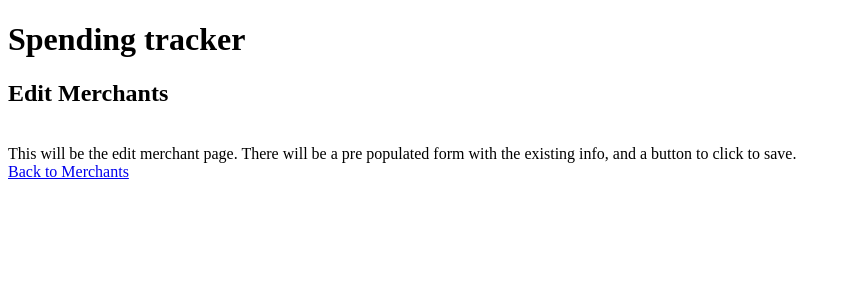
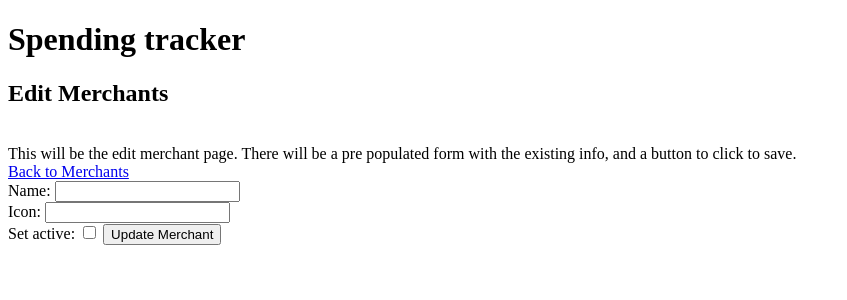
Before and after one commit to Andrew-Lindsay42/Spending-Tracker, a Flask app: template templates/merchants/edit.html in a window 1280 px wide. Shown: the top 300 px of the page, without its empty margins (0-847 px from the left). Run offline with Flask 2, Linux system fonts and the light colour scheme; the template is opened without the code that fills it, so the values that code supplies are empty; some libraries are stand-ins or nearby versions.

Commit message:
Added the edit merchant page and route

```diff
--- a/templates/merchants/edit.html
+++ b/templates/merchants/edit.html
@@ -5,4 +5,25 @@
 <br>This will be the edit merchant page. There will be a pre populated form with the existing info, and a button to click to save.
 
 <br><a href = "/merchants">Back to Merchants</a><br>
+
+<div id = "form">
+    <form action='/merchants/{{merchant.id}}/edit' method="post">
+
+        <label for="name">Name:</label>
+        <input type="text" name="name" id="name" value = "{{merchant.name}}">
+        <br>
+        <label for="icon">Icon:</label>
+        <input type="number" name="icon" id="icon" value = "{{merchant.icon_num}}" step="1">
+        <br>
+        {% if merchant.active %}
+            <label for="active">Set inactive:</label>
+            <input type="checkbox" name="inactive" id="inactive">
+        {% else %}
+            <label for="inactive">Set active:</label>
+            <input type="checkbox" name="active" id="active">
+        {% endif %}
+        <button type="submit">Update Merchant</button>
+    </form>
+</div>
+
 {% endblock %}
--- a/templates/merchants/show.html
+++ b/templates/merchants/show.html
@@ -20,7 +20,7 @@
         <td><form action="merchants/{{merchant.id}}/edit">
             <button><i class="far fa-edit"></i></button></td>
             </form>
-        <td><form action="merchants/{{merchant.id}}//delete" method = "post">
+        <td><form action="merchants/{{merchant.id}}/delete" method = "post">
                 <button><i class="far fa-trash-alt"></i></button>
             </form>
         </td>
```
Also changed, not shown: controllers/merchants_controller.py (+5 -5 lines).
